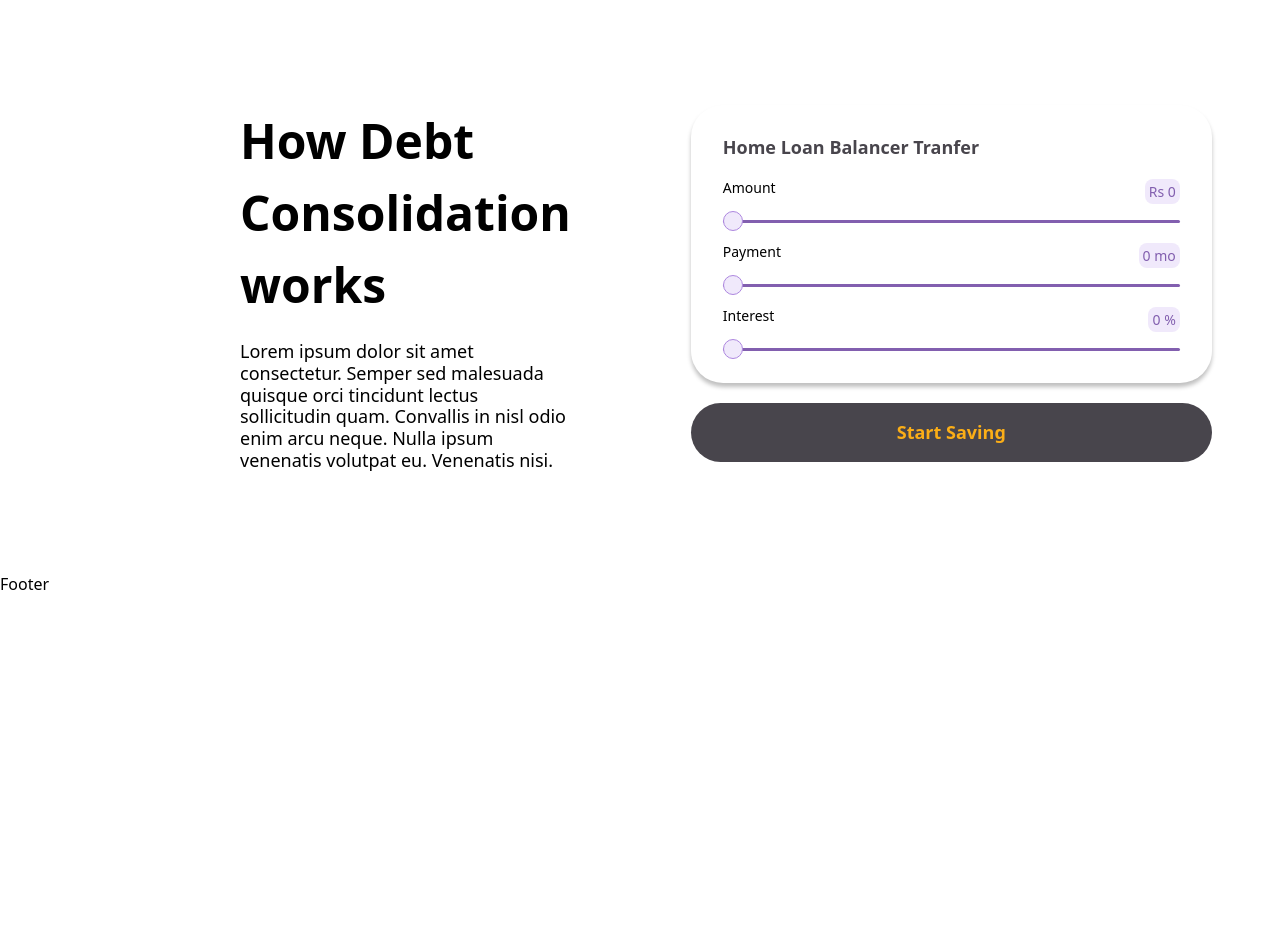
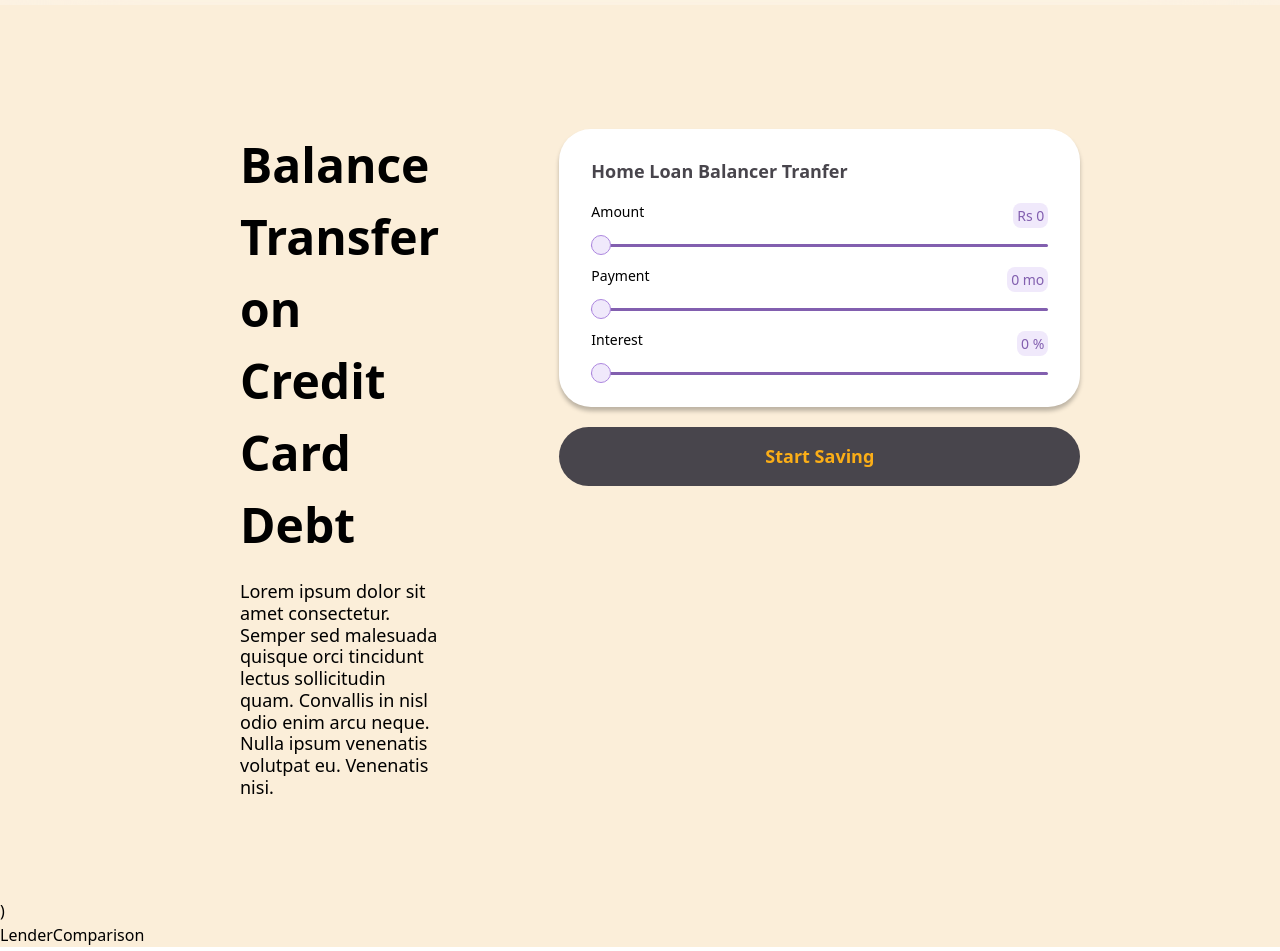
Before and after one commit to mahi25soni/temp-shiploan-frontend, a Next.js app: page /debt-consolidation in a window 1280 px wide. Shown: the part 120-1071 px from the top of the page. Before the commit the page ends 925 px from the top, so only its background shows below. Built offline with nearby package versions, Linux system fonts and the light colour scheme.

Commit message:
Refactor : Page reconstruction

```diff
--- a/src/app/(loan)/creditcard-loan/page.tsx
+++ b/src/app/(loan)/creditcard-loan/page.tsx
@@ -1,8 +1,11 @@
 "use client";
 import LoanCalculator from '@/components/CalculaterComponent/LoanCalculator'
+import LenderComparison from '@/components/LenderComparison/LenderComparison';
 import SuggestedLoan from '@/components/SuggestedLoan/SuggestedLoan';
+import SuggestedLenders from '@/components/SuggestesLenders/SuggestedLenders';
 import PageWrapper from '@/components/wrappers/PageWrapper'
 import SuggestedLoanWrapper from '@/components/wrappers/SuggestedLoanWrapper';
+import { LenderSampleData } from '@/testdata/lender-data';
 import { useFormik } from 'formik'
 import React, { useState } from 'react'
 
@@ -49,8 +52,18 @@ const InputRangeData = [
   }
 ]
 
+interface LenderInfo {
+  id: string,
+  name: string,
+  roi: string,
+  amount: string,
+  eligibility: string,
+  disbursement: string
+}
+
 const CreditCardLoan = () => {
   const [suggestLoan, setSuggestLoan] = useState(false)
+  const [suggestLenders, setSuggestLenders] = useState(false)
   const [suggestedLoanData, setSuggestedLoanData] = useState({
     amount: 0,
     tenure: 0,
@@ -73,15 +86,20 @@ const CreditCardLoan = () => {
       setSuggestLoan(true)
     },
   })
+  const [lenderComparisonArray, setLenderComparisonArray] = useState([])
+  const [lenderArray, setLenderArray] = useState<LenderInfo[]>(LenderSampleData)
   return (
-    suggestLoan ? <SuggestedLoanWrapper altText='Background Image' bgColor='#D5E8ED' mainImage='/credit cards.png' >
 
-      <SuggestedLoan {...suggestedLoanData}></SuggestedLoan>
-    </SuggestedLoanWrapper> : (<PageWrapper heading='Balance Transfer on Credit Card Debt' altText='Background Image' bgColor='#D5E8ED' mainImage='/credit cards.png' description='Lorem ipsum dolor sit amet consectetur. Semper sed malesuada quisque orci tincidunt lectus sollicitudin quam. Convallis in nisl odio enim arcu neque. Nulla ipsum venenatis volutpat eu. Venenatis nisi.'>
+    < div className='min-h-screen w-full bg-light-blue' >
+      (<PageWrapper heading='Balance Transfer on Credit Card Debt' altText='Background Image' bgColor='#D5E8ED' mainImage='/credit cards.png' description='Lorem ipsum dolor sit amet consectetur. Semper sed malesuada quisque orci tincidunt lectus sollicitudin quam. Convallis in nisl odio enim arcu neque. Nulla ipsum venenatis volutpat eu. Venenatis nisi.'>
 
-      <LoanCalculator InputDataList={InputRangeData} formik={formik}></LoanCalculator>
+        <LoanCalculator InputDataList={InputRangeData} formik={formik}></LoanCalculator>
+        {suggestLoan && <SuggestedLoan {...suggestedLoanData} setSuggestedLenders={setSuggestLenders} />}
 
-    </PageWrapper>)
+      </PageWrapper>)
+      {suggestLenders && <SuggestedLenders lenderArray={lenderArray} />}
+      <LenderComparison ></LenderComparison>
+    </div >
 
   );
 };
--- a/src/app/(loan)/home-loan/page.tsx
+++ b/src/app/(loan)/home-loan/page.tsx
@@ -53,7 +53,7 @@ const InputRangeData = [
 ]
 
 interface LenderInfo {
-  id : string,
+  id: string,
   name: string,
   roi: string,
   amount: string,
@@ -63,6 +63,7 @@ interface LenderInfo {
 
 const HomeLoan = () => {
   const [suggestLoan, setSuggestLoan] = useState(false)
+  const [suggestLenders, setSuggestLenders] = useState(false)
   const [suggestedLoanData, setSuggestedLoanData] = useState({
     amount: 0,
     tenure: 0,
@@ -91,13 +92,13 @@ const HomeLoan = () => {
   const [lenderArray, setLenderArray] = useState<LenderInfo[]>(LenderSampleData)
   return (
     <div className='min-h-screen w-full bg-light-green'>
-      (<PageWrapper heading='Balance Transfer on Credit Card Debt' altText='Background Image' bgColor='#D1E6DF' mainImage='/small house in winter forest.png' description='Lorem ipsum dolor sit amet consectetur. Semper sed malesuada quisque orci tincidunt lectus sollicitudin quam. Convallis in nisl odio enim arcu neque. Nulla ipsum venenatis volutpat eu. Venenatis nisi.'>
+      (<PageWrapper heading='Balance Transfer on a Home Loan' altText='Background Image' bgColor='#D1E6DF' mainImage='/small house in winter forest.png' description='Lorem ipsum dolor sit amet consectetur. Semper sed malesuada quisque orci tincidunt lectus sollicitudin quam. Convallis in nisl odio enim arcu neque. Nulla ipsum venenatis volutpat eu. Venenatis nisi.'>
 
         <LoanCalculator InputDataList={InputRangeData} formik={formik}></LoanCalculator>
-        {suggestLoan && <SuggestedLoan {...suggestedLoanData} />}
+        {suggestLoan && <SuggestedLoan {...suggestedLoanData} setSuggestedLenders={setSuggestLenders} />}
 
       </PageWrapper>)
-      <SuggestedLenders lenderArray = {lenderArray}  ></SuggestedLenders>
+      {suggestLenders && <SuggestedLenders lenderArray={lenderArray} />}
       <LenderComparison ></LenderComparison>
     </div>
 
--- a/src/app/(loan)/student-loan/page.tsx
+++ b/src/app/(loan)/student-loan/page.tsx
@@ -1,9 +1,11 @@
 "use client";
 import LoanCalculator from '@/components/CalculaterComponent/LoanCalculator'
+import LenderComparison from '@/components/LenderComparison/LenderComparison';
 import SuggestedLoan from '@/components/SuggestedLoan/SuggestedLoan';
 import SuggestedLenders from '@/components/SuggestesLenders/SuggestedLenders';
 import PageWrapper from '@/components/wrappers/PageWrapper'
 import SuggestedLoanWrapper from '@/components/wrappers/SuggestedLoanWrapper';
+import { LenderSampleData } from '@/testdata/lender-data';
 import { useFormik } from 'formik'
 import React, { useState } from 'react'
 
@@ -50,8 +52,20 @@ const InputRangeData = [
   }
 ]
 
+
+interface LenderInfo {
+  id: string,
+  name: string,
+  roi: string,
+  amount: string,
+  eligibility: string,
+  disbursement: string
+}
+
 const StudentLoan = () => {
   const [suggestLoan, setSuggestLoan] = useState(false)
+  const [suggestLenders, setSuggestLenders] = useState(false)
+
   const [suggestedLoanData, setSuggestedLoanData] = useState({
     amount: 0,
     tenure: 0,
@@ -74,17 +88,19 @@ const StudentLoan = () => {
       setSuggestLoan(true)
     },
   })
+  const [lenderComparisonArray, setLenderComparisonArray] = useState([])
+  const [lenderArray, setLenderArray] = useState<LenderInfo[]>(LenderSampleData)
   return (
-    // suggestLoan ? (<SuggestedLoanWrapper altText='Background Image' bgColor='#FBEED9' mainImage='/laptop composition video.png'>
-    //   <SuggestedLoan {...suggestedLoanData}></SuggestedLoan>
+    <div className='min-h-screen w-full bg-light-skin'>
+      (<PageWrapper heading='Balance Transfer on Credit Card Debt' altText='Background Image' bgColor='#FBEED9' mainImage='/laptop composition video.png' description='Lorem ipsum dolor sit amet consectetur. Semper sed malesuada quisque orci tincidunt lectus sollicitudin quam. Convallis in nisl odio enim arcu neque. Nulla ipsum venenatis volutpat eu. Venenatis nisi.'>
 
-    // </SuggestedLoanWrapper>) : (<PageWrapper heading='Balance Transfer on Credit Card Debt' altText='Background Image' bgColor='#FBEED9' mainImage='/laptop composition video.png' description='Lorem ipsum dolor sit amet consectetur. Semper sed malesuada quisque orci tincidunt lectus sollicitudin quam. Convallis in nisl odio enim arcu neque. Nulla ipsum venenatis volutpat eu. Venenatis nisi.'>
+        <LoanCalculator InputDataList={InputRangeData} formik={formik}></LoanCalculator>
+        {suggestLoan && <SuggestedLoan {...suggestedLoanData} setSuggestedLenders={setSuggestLenders} />}
 
-    //   <LoanCalculator InputDataList={InputRangeData} formik={formik}></LoanCalculator>
-
-    // </PageWrapper>)
-
-    <SuggestedLenders bgColor='#FBEED9'/>
+      </PageWrapper>)
+      {suggestLenders && <SuggestedLenders lenderArray={lenderArray} />}
+      <LenderComparison ></LenderComparison>
+    </div>
 
   );
 };
--- a/src/app/debt-consolidation/page.tsx
+++ b/src/app/debt-consolidation/page.tsx
@@ -1,8 +1,11 @@
 "use client";
 import LoanCalculator from '@/components/CalculaterComponent/LoanCalculator'
+import LenderComparison from '@/components/LenderComparison/LenderComparison';
 import SuggestedLoan from '@/components/SuggestedLoan/SuggestedLoan';
+import SuggestedLenders from '@/components/SuggestesLenders/SuggestedLenders';
 import PageWrapper from '@/components/wrappers/PageWrapper'
 import SuggestedLoanWrapper from '@/components/wrappers/SuggestedLoanWrapper';
+import { LenderSampleData } from '@/testdata/lender-data';
 import { useFormik } from 'formik'
 import React, { useState } from 'react'
 
@@ -33,9 +36,21 @@ const InputRangeData = [
   }
 ]
 
+
+interface LenderInfo {
+  id: string,
+  name: string,
+  roi: string,
+  amount: string,
+  eligibility: string,
+  disbursement: string
+}
+
 const DebtConsolidation = () => {
 
   const [suggestLoan, setSuggestLoan] = useState(false)
+  const [suggestLenders, setSuggestLenders] = useState(false)
+
   const [suggestedLoanData, setSuggestedLoanData] = useState({
     amount: 0,
     tenure: 0,
@@ -56,18 +71,21 @@ const DebtConsolidation = () => {
       setSuggestLoan(true)
     },
   })
+  const [lenderComparisonArray, setLenderComparisonArray] = useState([])
+  const [lenderArray, setLenderArray] = useState<LenderInfo[]>(LenderSampleData)
   return (
-    suggestLoan ?
-      <SuggestedLoanWrapper altText='Background Image' bgColor='#FDEFF0' mainImage='/money and pie chart.png'>
 
-        <SuggestedLoan {...suggestedLoanData}></SuggestedLoan>
 
-      </SuggestedLoanWrapper> :
-      <PageWrapper heading='How Debt Consolidation works' altText='Background Image' bgColor='#FDEFF0' mainImage='/money and pie chart.png' description='Lorem ipsum dolor sit amet consectetur. Semper sed malesuada quisque orci tincidunt lectus sollicitudin quam. Convallis in nisl odio enim arcu neque. Nulla ipsum venenatis volutpat eu. Venenatis nisi.'>
+    <div className='min-h-screen w-full bg-light-skin'>
+      (<PageWrapper heading='Balance Transfer on Credit Card Debt' altText='Background Image' bgColor='#FBEED9' mainImage='/money and pie chart.png' description='Lorem ipsum dolor sit amet consectetur. Semper sed malesuada quisque orci tincidunt lectus sollicitudin quam. Convallis in nisl odio enim arcu neque. Nulla ipsum venenatis volutpat eu. Venenatis nisi.'>
 
         <LoanCalculator InputDataList={InputRangeData} formik={formik}></LoanCalculator>
+        {suggestLoan && <SuggestedLoan {...suggestedLoanData} setSuggestedLenders={setSuggestLenders} />}
 
-      </PageWrapper>
+      </PageWrapper>)
+      {suggestLenders && <SuggestedLenders lenderArray={lenderArray} />}
+      <LenderComparison ></LenderComparison>
+    </div>
 
   )
 }
--- a/src/components/SuggestedLoan/SuggestedLoan.tsx
+++ b/src/components/SuggestedLoan/SuggestedLoan.tsx
@@ -4,6 +4,7 @@ interface SuggestedLoanProps {
     amount : number,
     tenure : number,
     roi : number,
+    setSuggestedLenders: (value: any) => void;
 }
 
 const SuggestedLoan = (data: SuggestedLoanProps) => {
@@ -45,7 +46,7 @@ const SuggestedLoan = (data: SuggestedLoanProps) => {
         <div className='border border-[#33333326] w-full'></div>
 
         <div className='flex flex-col gap-4 '>
-        <button className="w-full rounded-32 bg-light-gray p-4 text-[18px] font-bold text-yellow-orange border border-light-gray  leading-[21.78px]">
+        <button className="w-full rounded-32 bg-light-gray p-4 text-[18px] font-bold text-yellow-orange border border-light-gray  leading-[21.78px]" onClick={() => data?.setSuggestedLenders(true)}>
                 Reduce Debt
               </button>
               <button className="w-full rounded-32 bg-transparent p-4 text-[18px] font-bold text-light-gray border border-light-gray  leading-[21.78px]">
--- a/src/components/wrappers/PageWrapper.tsx
+++ b/src/components/wrappers/PageWrapper.tsx
@@ -13,9 +13,7 @@ interface PageWrapperProps {
 
 const PageWrapper = (data: PageWrapperProps) => {
   return (
-    // <div
-    //   className="flex flex-row items-center justify-start lg:items-start"
-    // >
+
       <div className="flex w-full  flex-col items-center gap-10 justify-start  lg:flex-row lg:justify-between lg:gap-20 lg:mt-[125px] lg:items-start lg:px-[200px] lg:py-[100px]">
         <div className="relative min-h-[292px] w-[282px] lg:h-[544px] lg:w-[526px] lg:hidden">
           <Image
@@ -40,7 +38,6 @@ const PageWrapper = (data: PageWrapperProps) => {
           {data?.children}
         </div>
       </div>
-    // </div>
   );
 };
 
```
